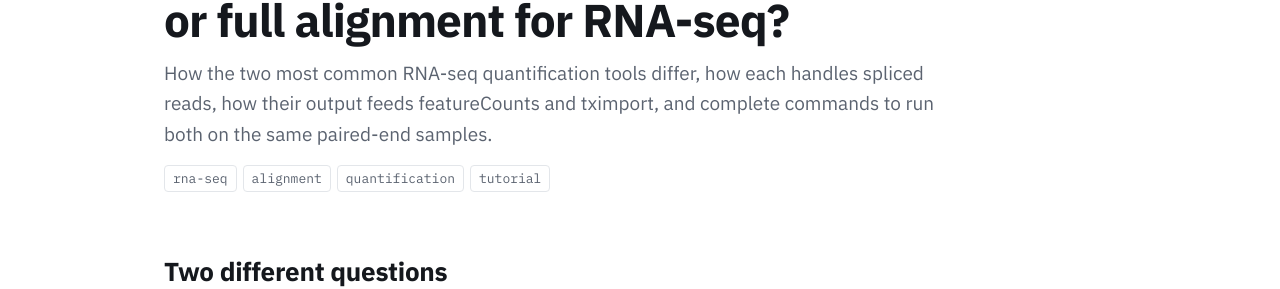
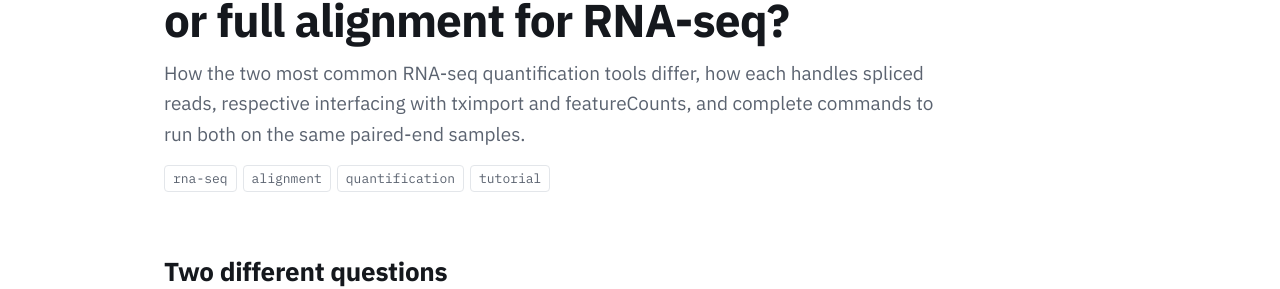
Before and after one commit to Alepidoptera7/Alepidoptera7.github.io, a Jekyll site: the page built from _posts/2026-11-20-kallisto-vs-star.md, in a window 1280 px wide and 900 px high. Shown: the part 243-532 px from the top of the window. Built offline with Jekyll 4.4.1, drawn with Linux system fonts in a browser that asks for light colours.

Commit message:
changing wording in blog post

```diff
--- a/_posts/2026-11-20-kallisto-vs-star.md
+++ b/_posts/2026-11-20-kallisto-vs-star.md
@@ -1,6 +1,6 @@
 ---
 title: "kallisto vs STAR: pseudoalignment or full alignment for RNA-seq?"
-description: How the two most common RNA-seq quantification tools differ, how each handles spliced reads, how their output feeds featureCounts and tximport, and complete commands to run both on the same paired-end samples.
+description: How the two most common RNA-seq quantification tools differ, how each handles spliced reads, respective interfacing with tximport and featureCounts, and complete commands to run both on the same paired-end samples.
 tags: [rna-seq, alignment, quantification, tutorial]
 ---
 
```
